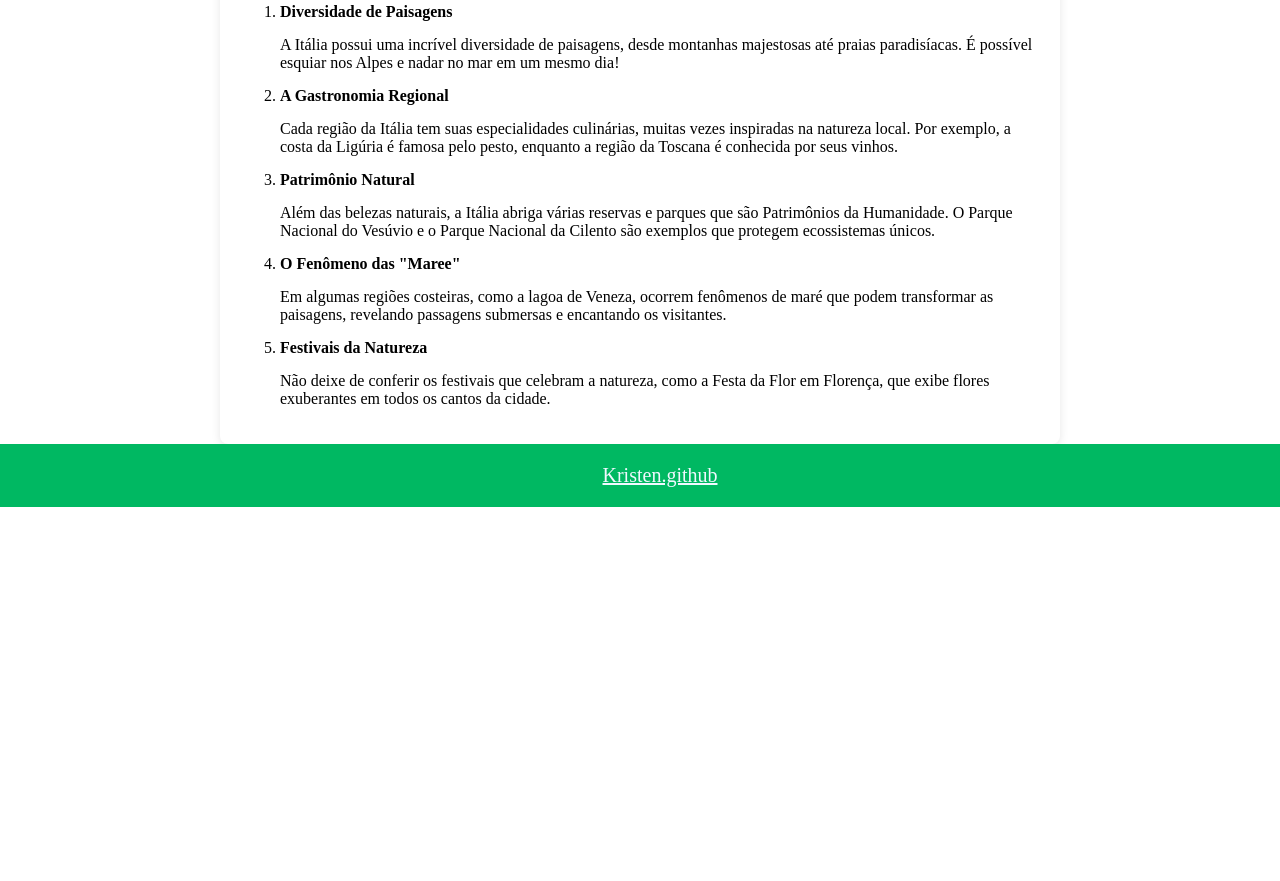
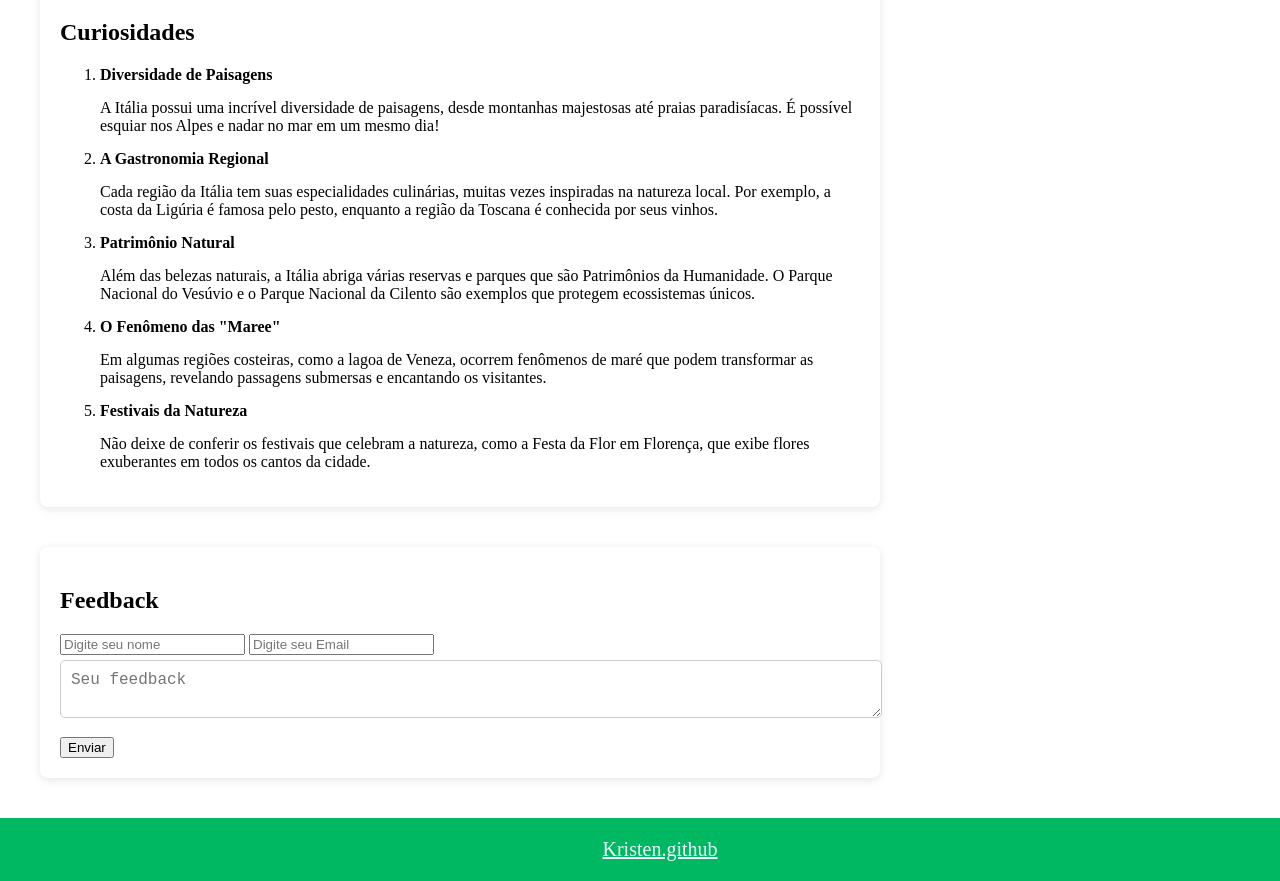
Before and after one commit to Kristentf/cautious-winner, a plain HTML site: page Belezas naturais da Itália/Pages/page3.html in a window 1280 px wide. Shown: the part 659-1540 px from the top of the page. Before the commit the page ends 1166 px from the top, so only its background shows below. Drawn offline with Linux system fonts and the light colour scheme.

Commit message:
Área de feedback adicionada
Adicionei uma área de feedback na página 3.

(Os dados de input nas caixas de Nome, Email e Feedback ainda não possuem uma utilizade)

```diff
--- a/Belezas naturais da Itália/Pages/page3.html
+++ b/Belezas naturais da Itália/Pages/page3.html
@@ -26,8 +26,10 @@
         <!--PARTE PRINCIPAL DO TEXTO-->
         <main>
             <section>
+
+                <h1>Dicas de Turismo e Curiosidades</h1>
                 <div class="container">
-                    <h1>Dicas de Turismo e Curiosidades</h1>
+
 
                     <!-- LISTAS DE DICAS DE TURISMO-->
                     <h2 class="titulo2">Dicas de Turismo</h2>
@@ -64,14 +66,34 @@
                     </ol>
                 </div>
             </section>
+
+            <section> <!-- Area de feeedback -->
+
+                <div class="container">
+                    <h2>Feedback</h2>
+                    <form action="enviar-feedback">
+                        <input type="text" id="inputNome" placeholder="Digite seu nome" required>
+                        <input type="email" id="inputEmail" placeholder="Digite seu Email" required>
+                        <div>
+                            <textarea name="feedback" id="feedback" placeholder="Seu feedback" required></textarea>
+
+                            <!-- Dizer obg dps de apertar em enviar -->
+                            <button type="submit" class="abrirModal" data-modal="modal-5">
+                                Enviar
+                            </button>
+                        </div>
+                        <dialog id="modal-5">
+                            <img class="imagemModal" src="/Belezas naturais da Itália/assets/imagens/cachorroFofo.png" alt="Cachorro fofo pedindo 10 pontos do professor B9">
+                            <h2>Você vai me dar 10,0 pontos pelo site???</h2>
+                    </form>
+         </footer>
+            </section>
         </main>
 
         <footer>
             <div class="containerfooter">
                 <a class="linkGit" href="https://github.com/Kristentf" target="_blank">Kristen.github</a>
             </div>
-         </footer>
-
         <script src="/Belezas naturais da Itália/assets/JS/italia.js"></script>
     </body>
 </html>
--- a/Belezas naturais da Itália/assets/JS/italia.js
+++ b/Belezas naturais da Itália/assets/JS/italia.js
@@ -18,3 +18,8 @@ fecharBotoes.forEach(button => {
             modal.close()
         })
 });
+
+function enviar(){
+    const modalObrigado = document.getElementById('obrigado')
+    modalObrigado.showModal()
+}
--- a/Belezas naturais da Itália/assets/css/italia.css
+++ b/Belezas naturais da Itália/assets/css/italia.css
@@ -30,7 +30,7 @@ header{
 
 .container {
     max-width: 800px; /* Largura máxima da área central */
-    margin: 0 auto; /* Centraliza horizontalmente */
+    margin: 40px; /* Centraliza horizontalmente */
     padding: 20px; /* Espaçamento interno */
     background-color: white; /* Cor de fundo da área central */
     box-shadow: 0 2px 10px rgba(0, 0, 0, 0.1); /* Sombra da caixa */
@@ -72,3 +72,15 @@ footer{
  .linkGit{
     color: aliceblue;
  }
+
+textarea {
+
+     width: 100%;
+     margin-top: 5px;
+     margin-bottom: 15px;
+     padding: 10px;
+     border: 1px solid #ccc;
+     border-radius: 5px;
+     font-size: 16px;
+     resize: vertical; /* Permite redimensionar verticalmente */
+ }
```
Also changed, not shown: index.html (+2 -1 lines), Belezas naturais da Itália/assets/imagens/cachorroFofo.png (added).
